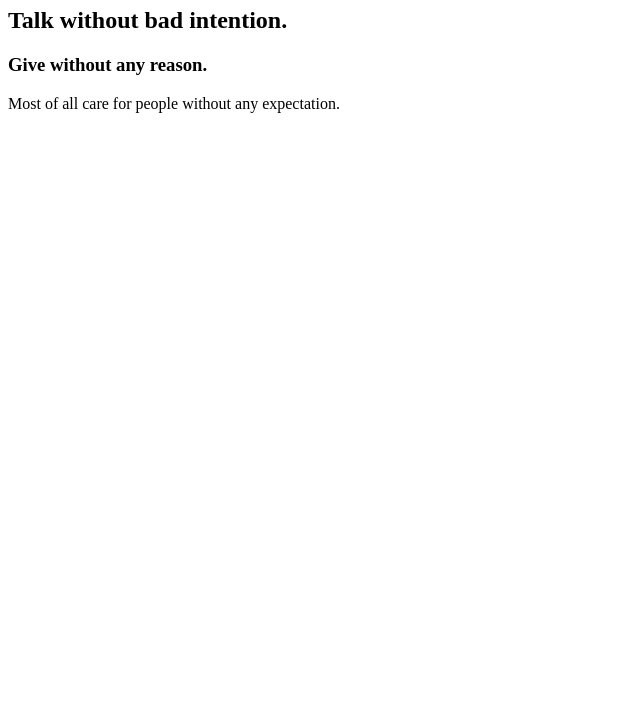
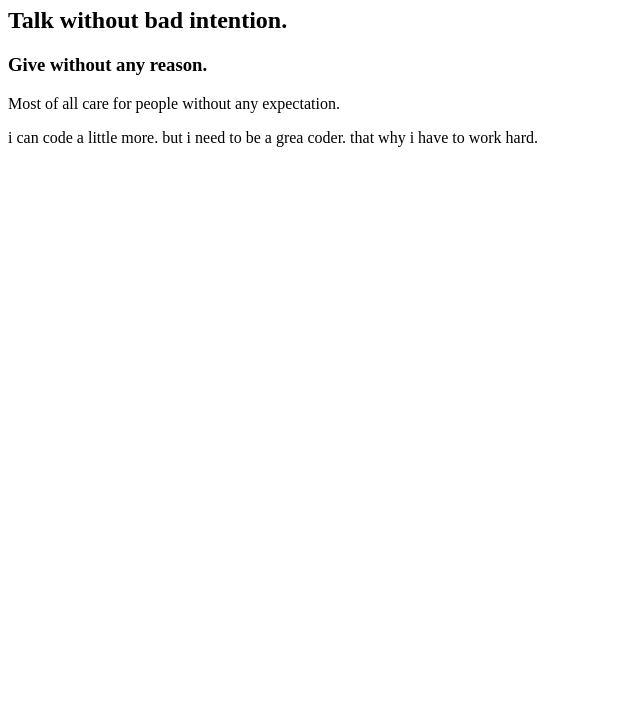
Before and after one commit to touhiduzzaman1/my-book-repo, a plain HTML site: page index.html in a window 1280 px wide. Shown: the part 73-800 px from the top of the page, without its empty margins (0-640 px from the left). Drawn offline with Linux system fonts and the light colour scheme.

Commit message:
added paragraph

```diff
--- a/index.html
+++ b/index.html
@@ -11,5 +11,6 @@
     <h2>Talk without bad intention.</h2>
     <h3>Give without any reason.</h3>
     <p>Most of all care for people without any expectation.</p>
+    <p>i can code a little more. but i need to be a grea coder. that why i have to work hard.</p>
 </body>
 </html>
```
